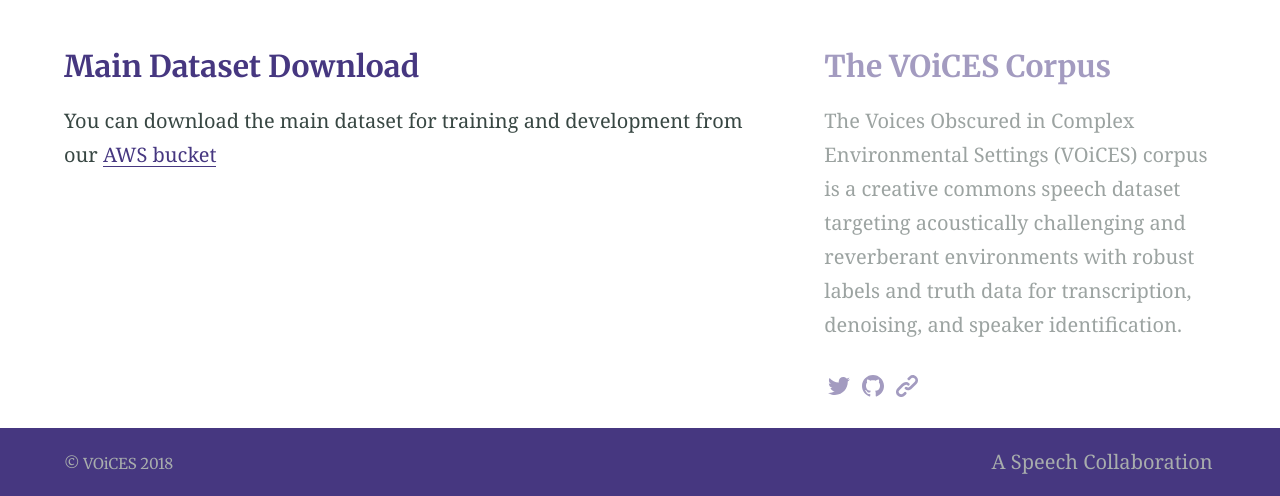
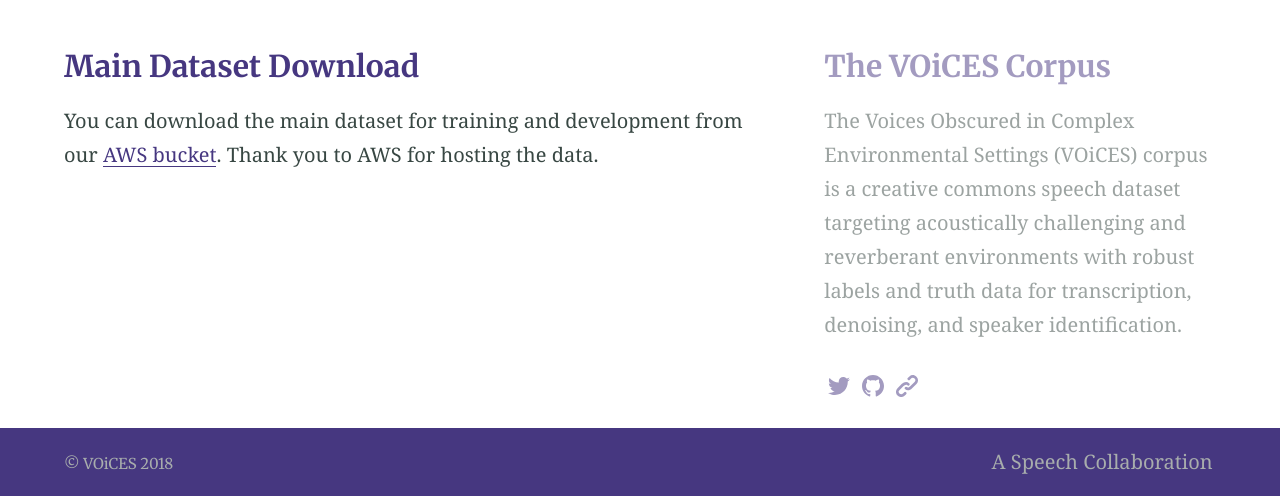
Before and after one commit to IQTLabs/voices, a Jekyll site: the page built from downloads.md, in a window 1280 px wide. Shown: the part 424-920 px from the top of the page. Built offline with Jekyll 4.4.1, drawn with Linux system fonts in a browser that asks for light colours; our own code applies the rules of GitHub Pages for plain Markdown files.

Commit message:
Update downloads.md

```diff
--- a/downloads.md
+++ b/downloads.md
@@ -10,4 +10,4 @@
 
 ### Main Dataset Download
 
-You can download the main dataset for training and development from our [AWS bucket](https://registry.opendata.aws/lab41-sri-voices/)
+You can download the main dataset for training and development from our [AWS bucket](https://registry.opendata.aws/lab41-sri-voices/). Thank you to AWS for hosting the data.
```
